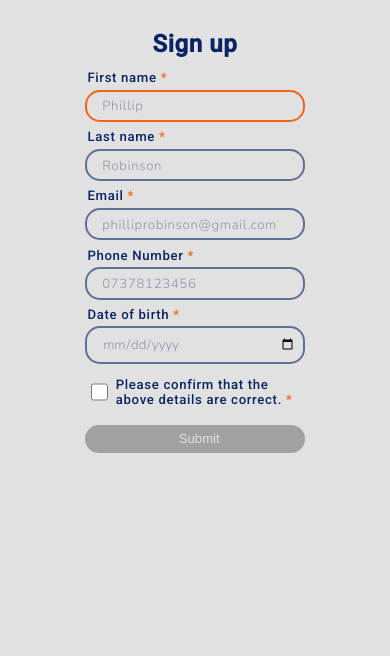
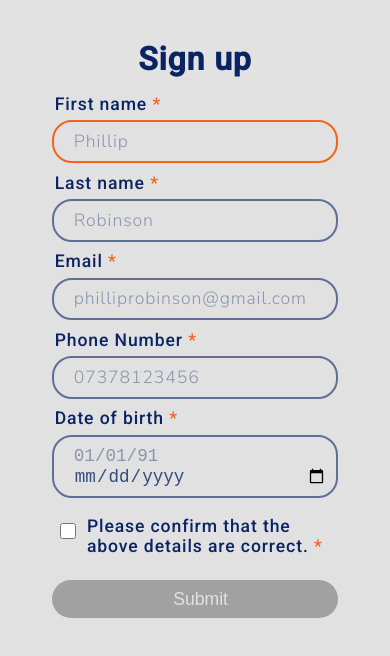
Before and after one commit to damonspencerroberts/Itg-form, a React (Create React App) app: page / in a window 390 px wide. Shown: the top 656 px of the page. Built offline with nearby package versions, Linux system fonts and the light colour scheme.

Commit message:
update to sizing and date input

```diff
--- a/src/css/components/form/form.scss
+++ b/src/css/components/form/form.scss
@@ -66,9 +66,24 @@
       border: 2px solid $danger;
     }
 
-    input[type=date]:invalid::-webkit-datetime-edit {
-      font-family: $text-font !important;
-      color: rgba($primary, .4) !important;
+    input[type="date"] {
+      &::before {
+        content: attr(data-placeholder);
+        width: 100%;
+      }
+
+      &:focus::before,
+      &:valid::before {
+        display: none;
+      }
+
+      &:before {
+        content: attr(placeholder) !important;
+        color: rgba($primary, .4);
+        &::placeholder {
+          font-family: $text-font !important;
+        }
+      }
     }
 
     input::placeholder {
--- a/src/css/index.scss
+++ b/src/css/index.scss
@@ -48,11 +48,14 @@ html {
       margin: 4rem;
     }
   }
+  .form-container .sign-up-form {
+    width: 80%;
+  }
 }
 
 @media (max-width: 499px) {
   html {
-    font-size: 6px;
+    font-size: 8px;
   }
 }
 
```
